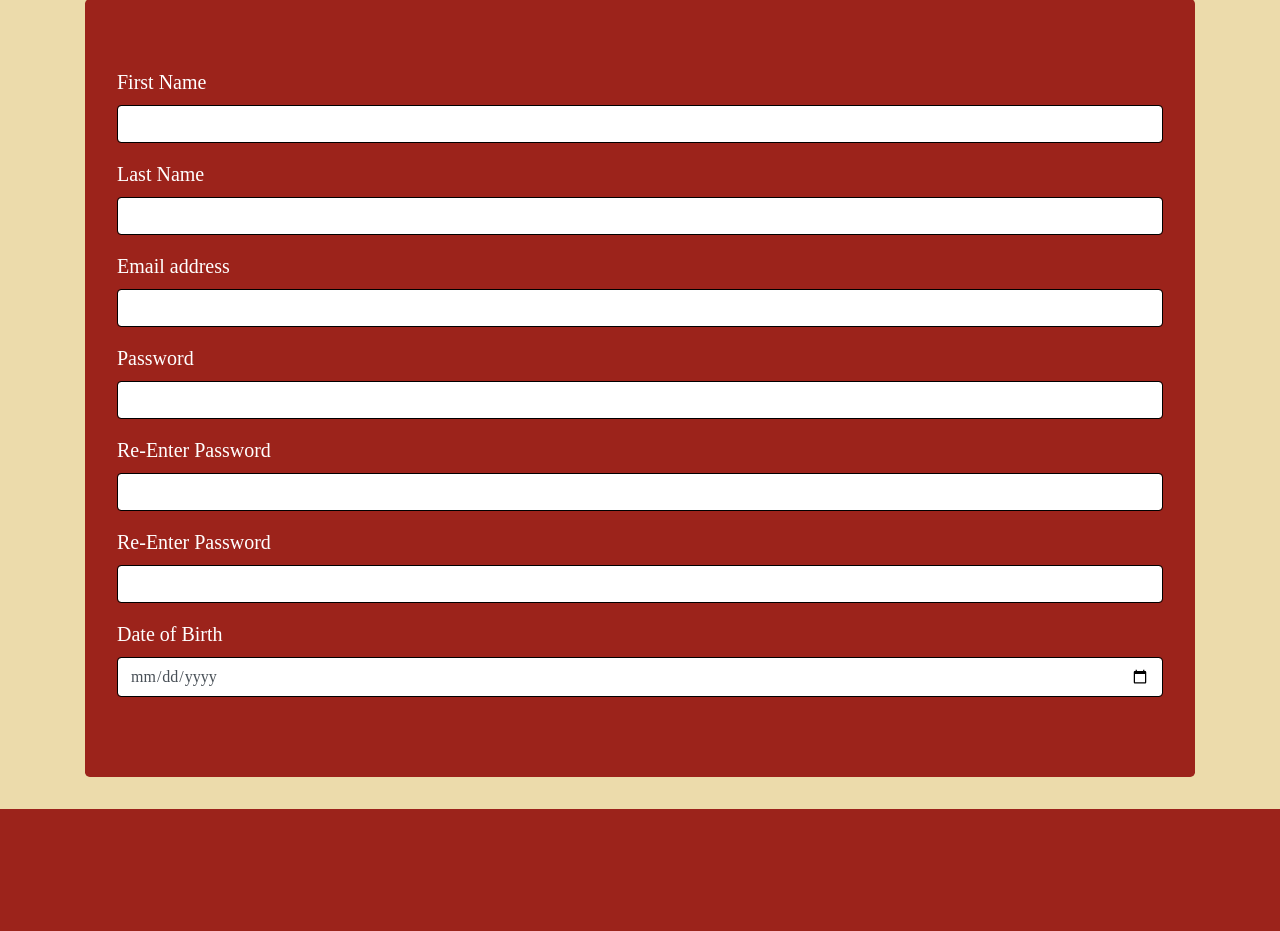
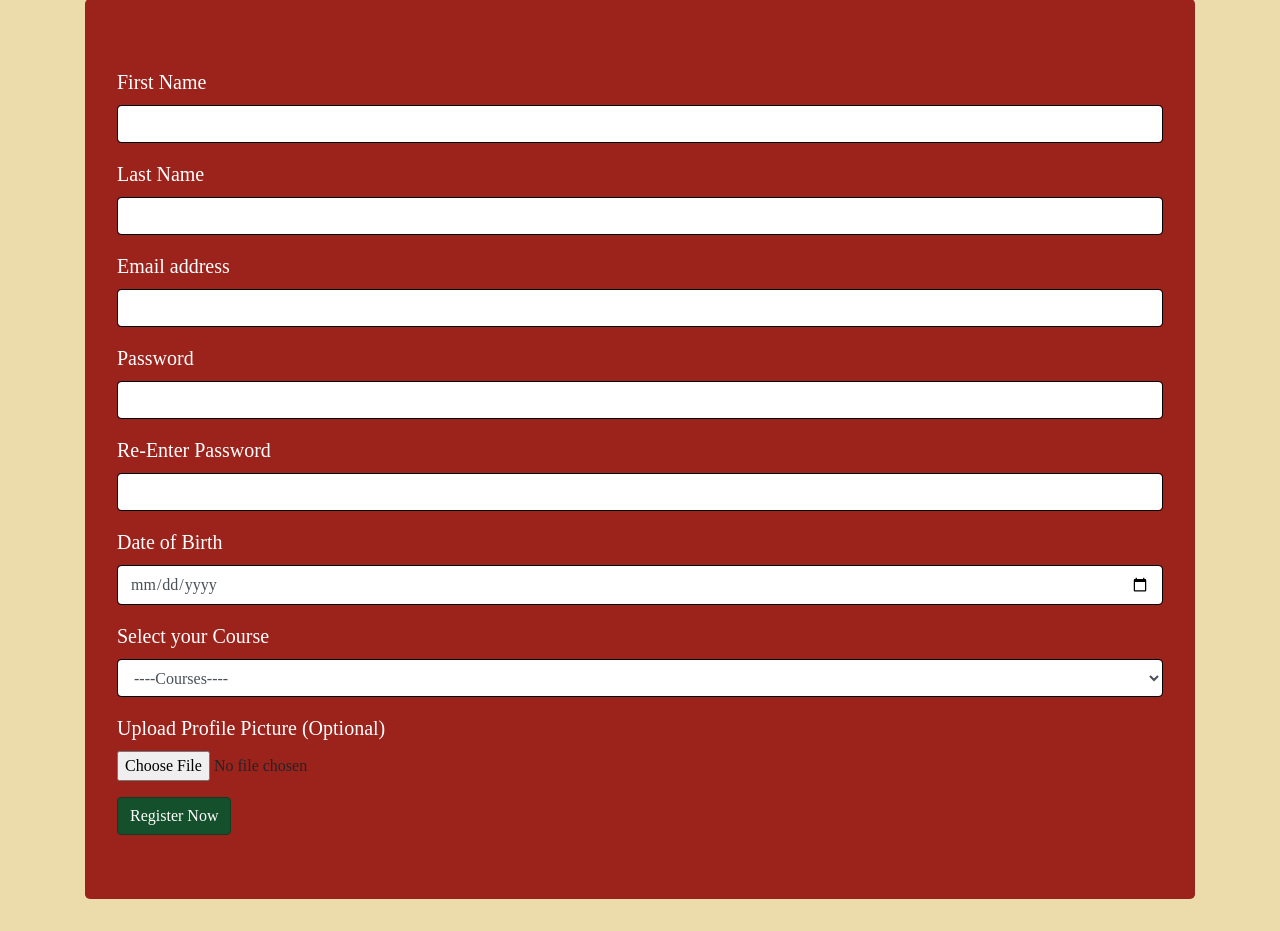
Before and after one commit to lohitdeva/portal, a PHP site: page /register.php in a window 1280 px wide. Shown: the part 104-1035 px from the top of the page. Before the commit the page ends 913 px from the top, so only its background shows below. Run offline with PHP 8.4, Linux system fonts and the light colour scheme; some libraries are stand-ins or nearby versions; some web fonts are replaced.

Commit message:
Finished the frontend of the form

```diff
--- a/register.php
+++ b/register.php
@@ -43,6 +43,16 @@
             font-size: 20px;
         }
 
+        .btn-primary {
+                background-color: #15502C;
+                border-color: #0f3d20;
+        }
+
+        .btn-primary:hover {
+            background-color: #289b54;
+            border-color: #0f3d20;
+        }
+
 
     </style>
 
@@ -85,15 +95,34 @@
                     <input type="password" class="form-control" required>
                 </div>
 
-                <div class="form-group">
-                    <label for="Re-Password" class='form-text'>Re-Enter Password</label>
-                    <input type="password" class="form-control" required>
-                </div>
-
                 <div class='form-group'>
                     <label for="Date" class='form-text'>Date of Birth</label>
                     <input type="date" class='form-control' required>
                 </div>
+
+                <div class='form-group'>
+                    <label for="Combo" class='form-text'>Select your Course</label>
+                    <select name="Course" class="form-control" required>
+                        <option selected disabled value="">----Courses----</option>
+                        <option value="PCM">PCM - Physics, Chemistry, Mathematics</option>
+                        <option value="CBZ">CBZ - Chemistry, Botany, Zoology</option>
+                        <option value="EMS">EMS - Economics, Mathematics, Statistics</option>
+                        <option value="PMS">PMS - Physics, Mathematics, Statistics</option>
+                        <option value="PME">PME - Physics, Mathematics, Electronics</option>
+                        <option value="PMCs">PMCs - Physics, Mathematics, Computer Science</option>
+                        <option value="MSCs">MSCs - Mathematics, Statistics, Computer Science</option>
+                        <option value="BZPsy">BZPsy - Botany, Zoology, Psychology</option>
+                        <option value="CZBt">CZBt - Chemistry, Zoology, Biotechnology</option>
+                        <option value="EMCs">EMCs - Electronics, Mathematics, Computer Science</option>
+                    </select>
+                </div>
+
+                <div class="form-group">
+                    <label for="profpic" class='form-text'>Upload Profile Picture (Optional)</label>
+                    <input type="file" class="form-control-file" id="profpic-img" accept="image/*">
+                </div>
+
+                <button type="submit" class="btn btn-primary" id='submit-btn'>Register Now</button>
 
             </form>
 
```
Lines whose indentation alone changed are shown as unchanged.
